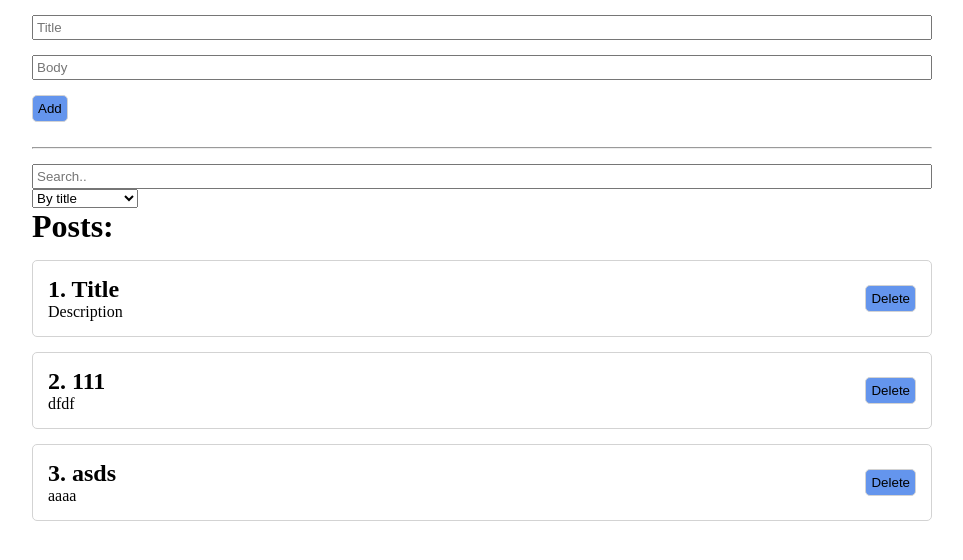
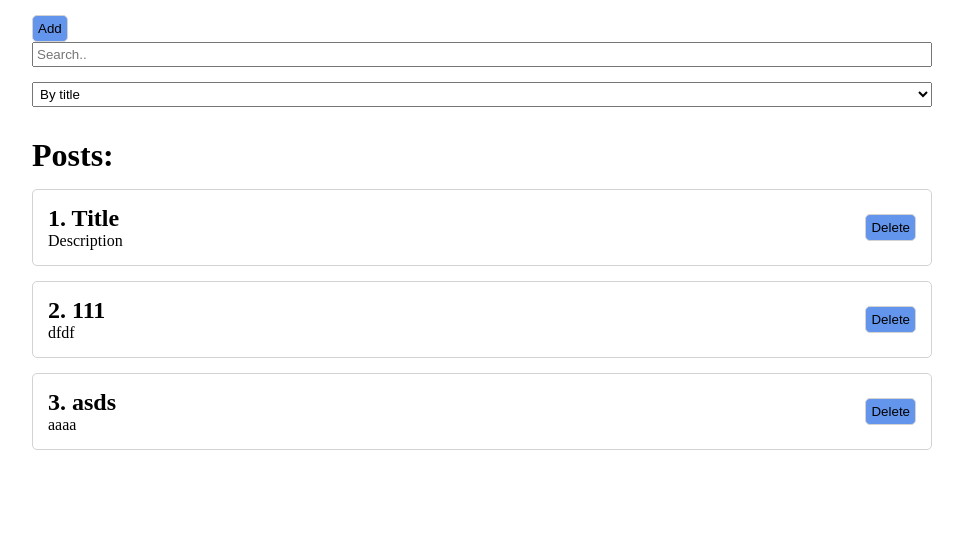
Before and after one commit to autoex/ulbi_react_course, a React (Create React App) app: page / in a window 1280 px wide. Shown: the top 560 px of the page, without its empty margins (158-1121 px from the left). Built offline with nearby package versions, Linux system fonts and the light colour scheme.

Commit message:
add modal window

```diff
--- a/src/App.js
+++ b/src/App.js
@@ -5,6 +5,8 @@ import Form from "./components/Form";
 import Select from "./UI/select/Select";
 import Input from "./UI/input/Input";
 import PostFilter from "./components/PostFilter";
+import Modal from "./UI/modal/Modal";
+import Button from "./UI/button/Button";
 
 
 const App = () => {
@@ -14,49 +16,45 @@ const App = () => {
         {id: 3, title: 'asds', description: 'aaaa'},
 
     ]);
+    const [modalActive, setModalActive] = useState(false)
     const [filter, setFilter] = useState({sort: '', query: ''})
 
 
-    const getSortedPosts =()=> {
-        if(filter.sort) {
-            return [...posts].sort((a, b)=> a[filter.sort].localeCompare(b[filter.sort]))
-        }
-        return posts
-    };
-
-    const sortedPosts = useMemo(()=> {
+    const sortedPosts = useMemo(() => {
         console.log('RUN')
-        if(filter.sort) {
-            return [...posts].sort((a, b)=> a[filter.sort].localeCompare(b[filter.sort]))
+        if (filter.sort) {
+            return [...posts].sort((a, b) => a[filter.sort].localeCompare(b[filter.sort]))
         }
         return posts
 
     }, [filter.sort, posts]);
 
 
-    const sortedAndSearchedPosts = useMemo(()=> {
-        return sortedPosts.filter((post)=>post.title.toLowerCase().includes(filter.query))
+    const sortedAndSearchedPosts = useMemo(() => {
+        return sortedPosts.filter((post) => post.title.toLowerCase().includes(filter.query))
 
     }, [filter.query, sortedPosts])
 
-    const createPost =(post)=> {
+    const createPost = (post) => {
         setPosts([...posts, post])
 
     };
-    const removePost =(idx)=> {
-        setPosts(posts.filter(post=>  post.id !== idx ));
+    const removePost = (idx) => {
+        setPosts(posts.filter(post => post.id !== idx));
 
 
     };
 
     return (
         <div className='app'>
-            <Form createPost={createPost} />
-            <hr style={{marginBottom: '15px'}}/>
+            <Button onClick={() => setModalActive(true)}>Add</Button>
+            <Modal modalActive={modalActive} setModalActive={setModalActive}>
+                <Form createPost={createPost} setModalActive={setModalActive}/>
+            </Modal>
+
             <PostFilter filter={filter} setFilter={setFilter}/>
 
-            {sortedAndSearchedPosts.length === 0 ? 'No posts' : <Posts posts={sortedAndSearchedPosts} removePost={removePost}/>}
-
+            <Posts posts={sortedAndSearchedPosts} removePost={removePost}/>
 
 
         </div>
--- /dev/null
+++ b/src/UI/modal/Modal.js
@@ -0,0 +1,14 @@
+import React from 'react';
+import classes from './Modal.module.css'
+
+const Modal = ({modalActive, setModalActive, children}) => {
+    return (
+        <div className={modalActive ? `${classes.modal__background} ${classes.active}` : `${classes.modal__background}`} onClick={()=>setModalActive(false)}>
+                <div className={classes.modal__window} onClick={e=> e.stopPropagation()}>
+                    {children}
+                </div>
+        </div>
+    );
+};
+
+export default Modal;
--- /dev/null
+++ b/src/UI/modal/Modal.module.css
@@ -0,0 +1,42 @@
+.modal__background {
+    height: 100vh;
+    width: 100vw;
+    position: fixed;
+    top: 0;
+    left: 0;
+    background: rgba(0, 0, 0, 0.4);
+    display: flex;
+    justify-content: center;
+    align-items: center;
+    z-index: 1111;
+    opacity: 0;
+    pointer-events: none;
+    transition: 0.4s;
+}
+
+.modal__background.active {
+    pointer-events: all;
+    opacity: 1;
+    display: flex;
+
+}
+
+.modal__window {
+    padding: 15px;
+    background: #fff;
+    border-radius: 15px;
+    width: 50vw;
+    transform: scale(0);
+    transition: 0.8s;
+
+
+
+
+}
+
+.modal__background.active  .modal__window {
+    transform: scale(1);
+
+
+
+}
--- a/src/UI/select/Select.js
+++ b/src/UI/select/Select.js
@@ -1,8 +1,9 @@
 import React from 'react';
+import classes from './Select.module.css'
 
 const Select = ({defaultValue, options, onChange, value}) => {
     return (
-        <select value={value} onChange={(e)=>onChange(e.target.value)}>
+        <select value={value} onChange={(e)=>onChange(e.target.value)} className={classes.select}>
             <option disabled>{defaultValue}</option>
             {options.map(option => <option key={option.value} value={option.value}>{option.name}</option>)}
         </select>
--- /dev/null
+++ b/src/UI/select/Select.module.css
@@ -0,0 +1,5 @@
+.select {
+    width: 100%;
+    box-sizing: border-box;
+    padding: 3px;
+}
--- a/src/components/Form.js
+++ b/src/components/Form.js
@@ -3,7 +3,7 @@ import '../styles/Form.css'
 import Button from "../UI/button/Button";
 import Input from "../UI/input/Input";
 
-const Form = ({createPost}) => {
+const Form = ({createPost, setModalActive}) => {
     const [post, setPost] = useState({title: '', description: ''});
     const addPost = (e) => {
         e.preventDefault();
@@ -30,7 +30,11 @@ const Form = ({createPost}) => {
                        onChange={e => setPost({...post, description: e.target.value})}/>
             </div>
             <div>
-                <Button>Add</Button>
+                {post.title.trim().length === 0 || post.description.trim().length === 0 ?
+                    <Button onClick={()=>setModalActive(false)} disabled>Add</Button>
+                :
+                    <Button onClick={()=>setModalActive(false)} >Add</Button>}
+
             </div>
         </form>
     );
--- a/src/components/PostFilter.js
+++ b/src/components/PostFilter.js
@@ -4,18 +4,22 @@ import Select from "../UI/select/Select";
 
 const PostFilter = ({filter, setFilter}) => {
     return (
+        <div className='postFilter'>
             <div>
                 <Input
                     placeholder='Search..'
                     value={filter.query}
-                onChange={(e) => setFilter({ ...filter, query:e.target.value})}
+                    onChange={(e) => setFilter({...filter, query: e.target.value})}
                 />
+            </div>
+            <div>
                 <Select
                     value={filter.sort}
-                onChange={selectedSort=> setFilter({...filter, sort: selectedSort})}
+                    onChange={selectedSort => setFilter({...filter, sort: selectedSort})}
                     defaultValue='Select'
                     options={[{value: 'title', name: 'By title'}, {value: 'description', name: 'By description'}]}
                 />
+            </div>
         </div>
     );
 };
--- a/src/components/Posts.js
+++ b/src/components/Posts.js
@@ -3,6 +3,9 @@ import PostItem from "./PostItem";
 import FlipMove from "react-flip-move";
 
 const Posts = ({posts, removePost}) => {
+    if(!posts.length) {
+        return  <h1>No posts</h1>
+    }
     return (
         <div className='posts'>
             <h1>Posts:</h1>
--- a/src/styles/App.css
+++ b/src/styles/App.css
@@ -25,3 +25,9 @@
 .posts h1 {
     padding-bottom: 15px;
 }
+.postFilter {
+    margin-bottom: 15px;
+}
+.postFilter div {
+    padding-bottom: 15px;
+}
--- a/src/styles/Form.css
+++ b/src/styles/Form.css
@@ -1,5 +1,5 @@
 .form {
-    padding-bottom: 10px;
+    padding-bottom: 15px;
 }
 .form div {
     padding-bottom: 15px;
```
Lines whose indentation alone changed are shown as unchanged.
